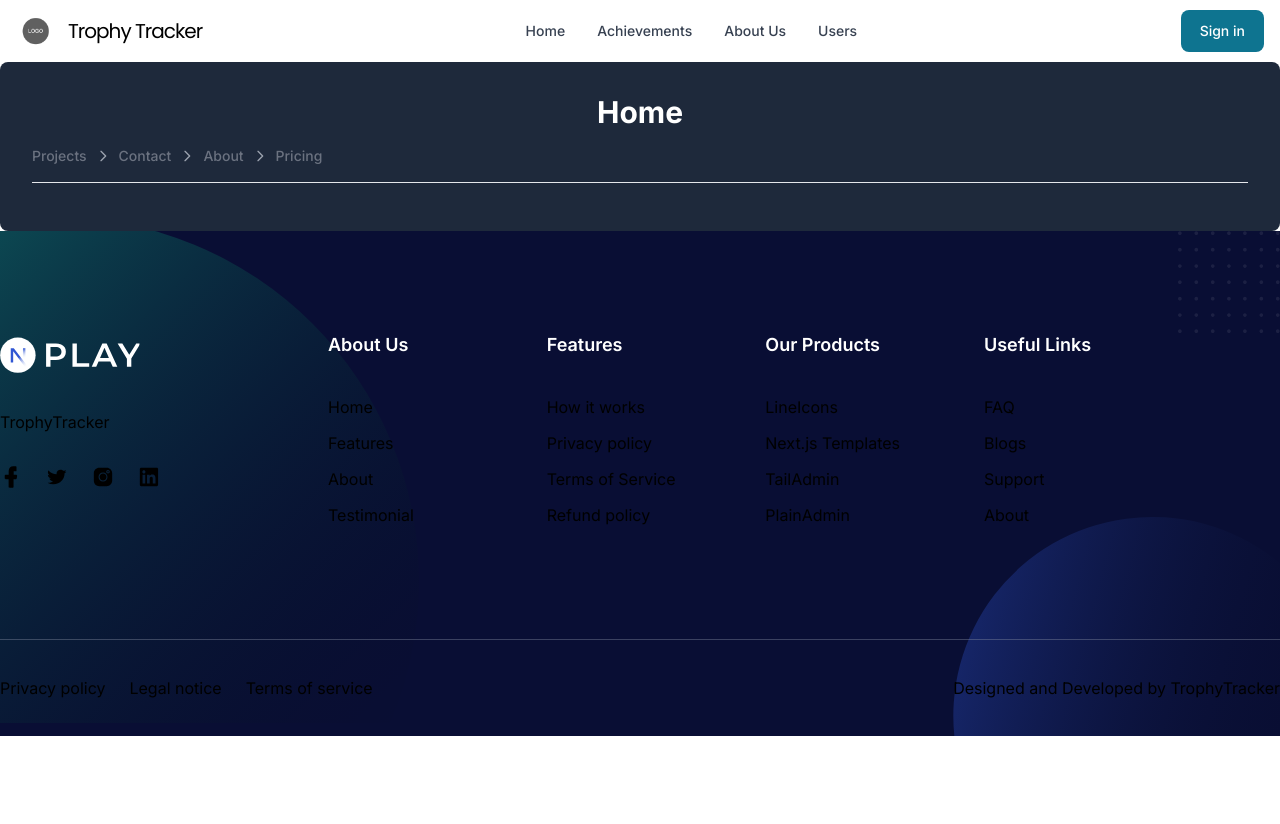
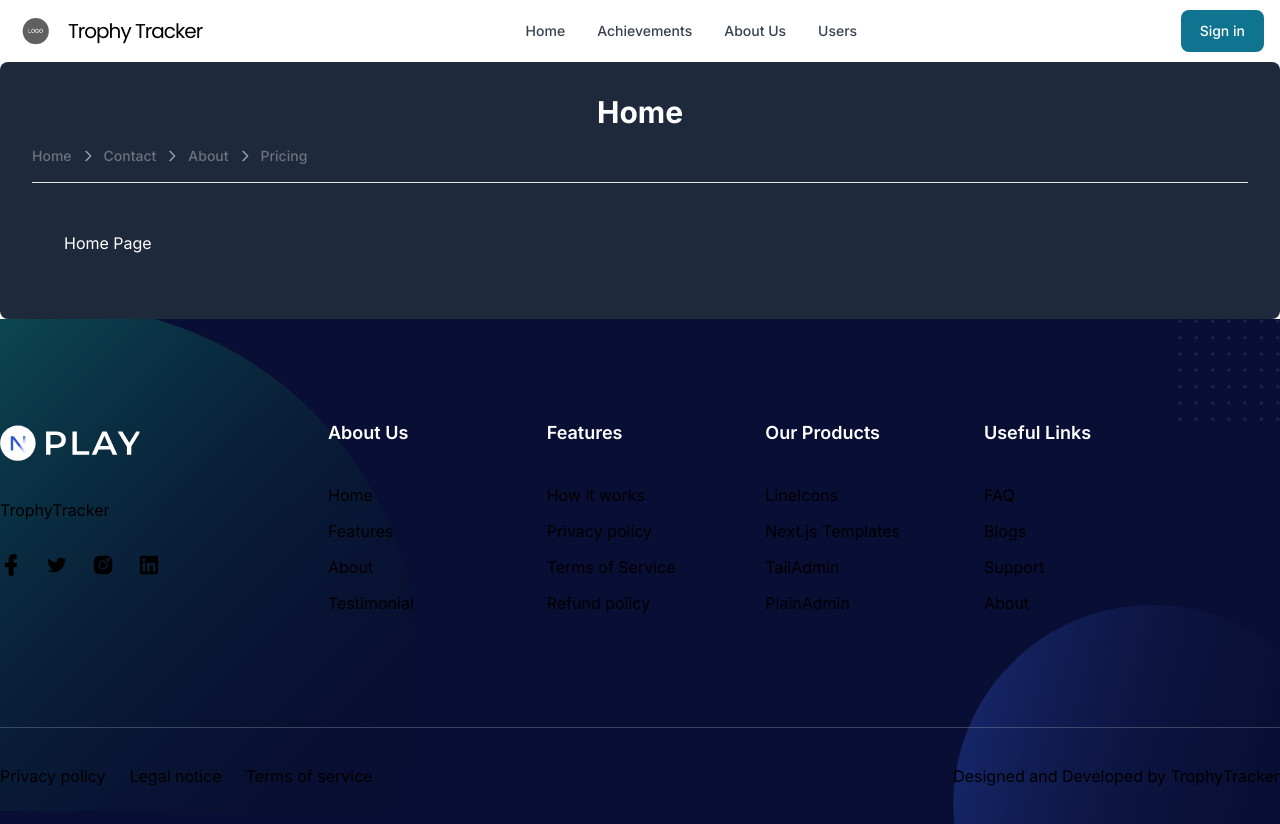
Before and after one commit to WSU-4110/TrophyTracker, a Next.js app: page /more in a window 1280 px wide. Before the commit the page ends 800 px from the top, so only its background shows below. Built offline with nearby package versions, Linux system fonts and the light colour scheme; no server answers; what tailgrids would draw is missing.

Commit message:
Strategy Design Pattern for Assignment 4

```diff
--- a/src/app/more/page.tsx
+++ b/src/app/more/page.tsx
@@ -1,47 +1,58 @@
-'use client'
+import React from 'react';
+import { Breadcrumb } from 'flowbite-react';
 
-import React, { type ReactNode } from 'react'
+const Contact = () => (
+  <div className="flex-col items-center justify-center rounded-lg bg-slate-800 p-8 text-white">
+    <h1 className="mb-4 text-center text-3xl font-bold">Contact</h1>
+    <p className="text-center">
+      You can contact us at <a href="mailto:test@gmail.com" className="text-primary"></a>
+    </p>
+  </div>
+);
 
-import { Breadcrumb } from 'flowbite-react'
+const About = () => (
+  <div className="flex-col items-center justify-center rounded-lg bg-slate-800 p-8 text-white">
+    <h1>About Page</h1>
+  </div>
+);
 
-function Contact () {
-  return (
-    <div className="flex-col items-center justify-center rounded-lg bg-slate-800 p-8 text-white">
-      <h1 className="mb-4 text-center text-3xl font-bold">Contact</h1>
-      <p className="text-center">
-        You can contact us at{' '}
-        <a href="mailto:test@gmail.com" className="text-primary"></a>
-      </p>
-    </div>
-  )
-}
+const Home = () => (
+  <div className="flex-col items-center justify-center rounded-lg bg-slate-800 p-8 text-white">
+    <h1>Home Page</h1>
+  </div>
+);
 
-export default function More () {
-  const subPages = React.useCallback((str: string) => {
-    const pages = { Contact: <Contact />, about: <h1>About page</h1> }
-    return pages[str as keyof typeof pages]
-  }, [])
-  const [page, setPage] = React.useState<string>('Home')
+const Pricing = () => (
+  <div className="flex-col items-center justify-center rounded-lg bg-slate-800 p-8 text-white">
+    <h1>Pricing Page</h1>
+  </div>
+);
+
+const selectPageComponent = (pageName) => {
+  const pages = {
+    Home: <Home />,
+    Contact: <Contact />,
+    About: <About />,
+    Pricing: <Pricing />,
+  };
+
+  return pages[pageName] || <div>Page Not Found</div>;
+};
+
+export default function More() {
+  const [page, setPage] = React.useState('Home');
   // eslint-disable-next-line @typescript-eslint/no-explicit-any
   return (
     <div className="w-full flex-col items-center justify-center rounded-lg bg-slate-800 p-8 text-white">
       <h1 className="mb-4 text-center text-3xl font-bold">{page}</h1>
       <Breadcrumb aria-label="Default breadcrumb example">
-        <Breadcrumb.Item onClick={() => { setPage('Home') }}>
-          Projects
-        </Breadcrumb.Item>
-        <Breadcrumb.Item onClick={() => { setPage('Contact') }}>
-          Contact
-        </Breadcrumb.Item>
-        <Breadcrumb.Item onClick={() => { setPage('About') }}>
-          About
-        </Breadcrumb.Item>
-        <Breadcrumb.Item onClick={() => { setPage('Pricing') }}>
-          Pricing
-        </Breadcrumb.Item>
+        <Breadcrumb.Item onClick={() => setPage('Home')}>Home</Breadcrumb.Item>
+        <Breadcrumb.Item onClick={() => setPage('Contact')}>Contact</Breadcrumb.Item>
+        <Breadcrumb.Item onClick={() => setPage('About')}>About</Breadcrumb.Item>
+        <Breadcrumb.Item onClick={() => setPage('Pricing')}>Pricing</Breadcrumb.Item>
       </Breadcrumb>
       <hr className="my-4" />
-      {subPages(page as keyof typeof subPages)}
+      {selectPageComponent(page)}
     </div>
-  )
+  );
 }
```
